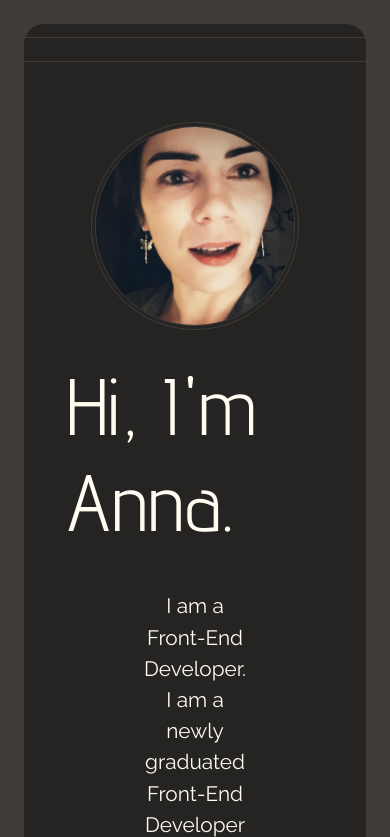
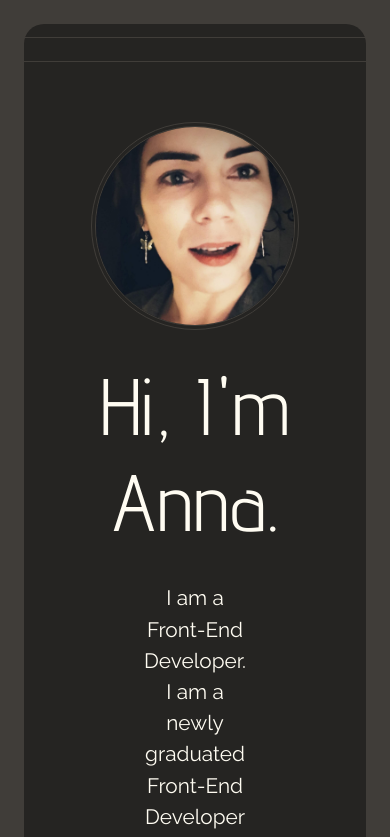
Before and after one commit to AnnaAWojtowicz/MyPortfolio, a React (Vite) app: page / in a window 390 px wide. Shown: the top 837 px of the page. Built offline with nearby package versions, Linux system fonts and the light colour scheme.

Commit message:
fixing h1 in responsive layout

```diff
--- a/src/index.css
+++ b/src/index.css
@@ -164,6 +164,7 @@ footer *:after {
   flex-direction: column;
   justify-content: center;
   align-items: center;
+  text-align: center;
 }
 
 .title {
@@ -171,6 +172,7 @@ footer *:after {
   font-family: "Advent Pro", sans-serif;
   font-weight: 400 !important;
   font-size: 5rem;
+  margin: 0;
 }
 
 .aboutMeContainer {
```
